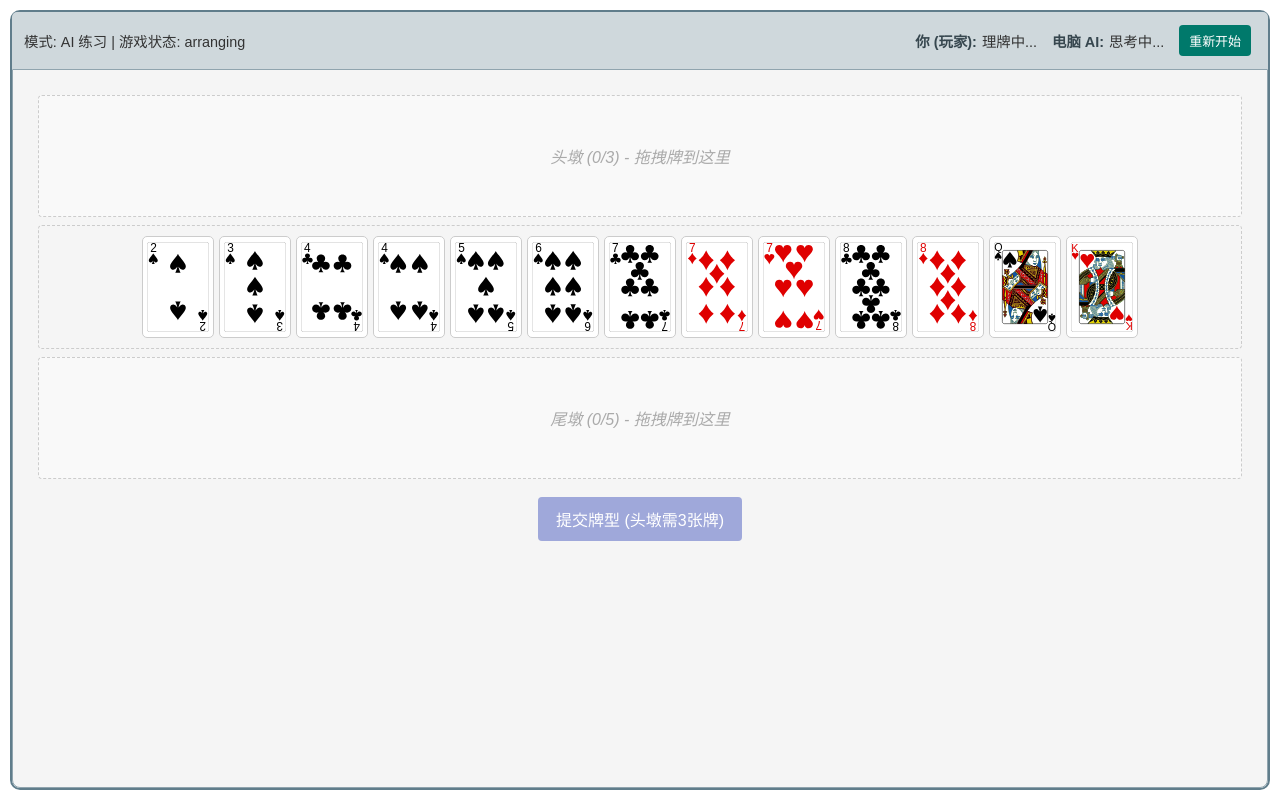
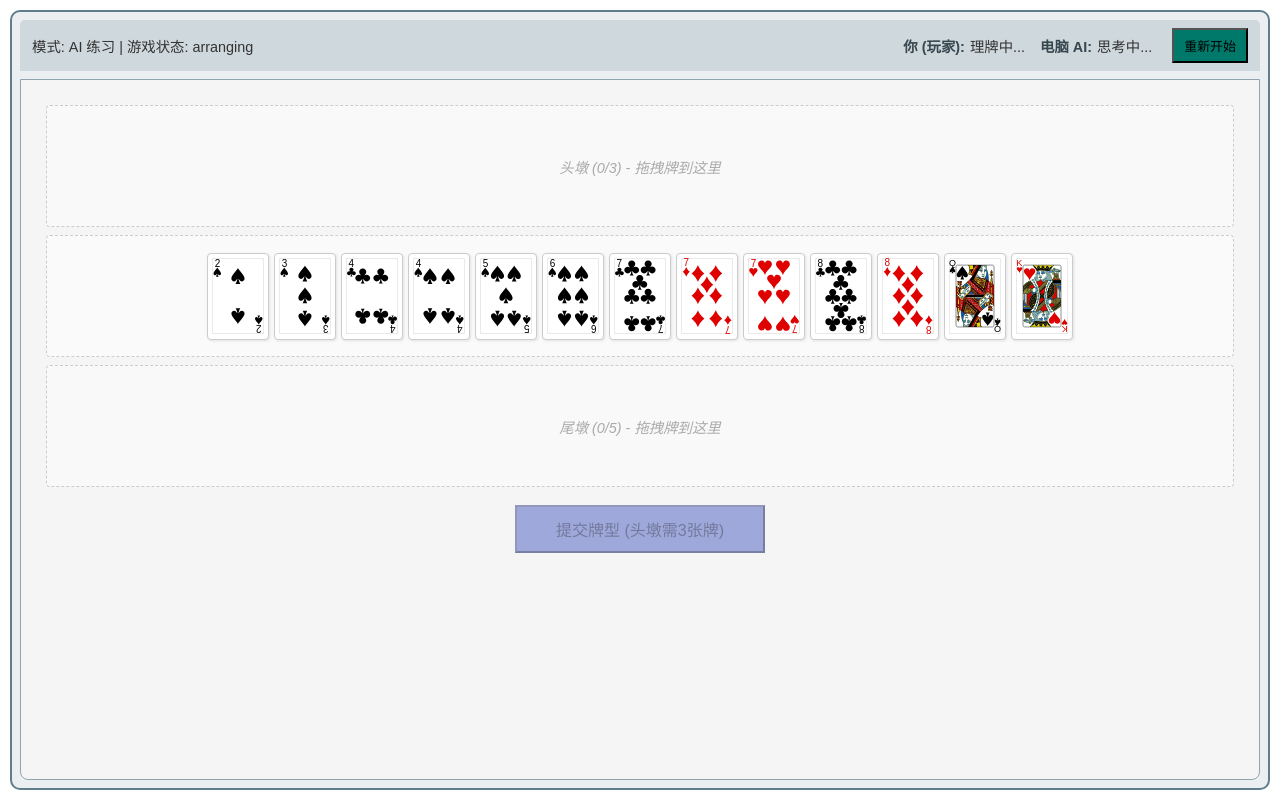
Before and after one commit to wen952555/sss, a Vue app in the folder frontend/: page / in a window 1280 px wide. Both pictures are taken after a click on the button "开始牌局". Built offline with nearby package versions, Linux system fonts and the light colour scheme.

Commit message:
Update main.css

```diff
--- a/frontend/src/assets/main.css
+++ b/frontend/src/assets/main.css
@@ -3,86 +3,219 @@ html, body {
   height: 100%;
   margin: 0;
   font-family: sans-serif;
-  background-color: #f0f0f0; /* 保持一个背景色 */
+  background-color: #f0f0f0;
   color: #333;
-  overflow-x: hidden; /* 防止水平滚动条 */
+  overflow-x: hidden;
+  -webkit-tap-highlight-color: transparent; /* 移除移动端点击高亮 */
 }
 
 #app {
-  min-height: 100%; /* 让 Vue app 至少占满整个屏幕高度 */
-  display: flex; /* 使用 flex 布局，方便内容垂直扩展 */
-  flex-direction: column; /* 内容垂直排列 */
-  /* max-width: 900px; /* 这个可以保留，或者根据需要调整 */
-  /* margin: 0 auto;   /* 这个可以保留 */
-  /* background-color: #fff; /* 这个可以移到 App.vue 的根元素，或者保留 */
-  /* padding: 20px; */ /* 这个也建议移到 App.vue 的根元素 */
+  min-height: 100%;
+  display: flex;
+  flex-direction: column;
+  /* 移除 max-width，让其在手机上能撑满 */
+  /* max-width: 900px; */
+  /* margin: 0 auto; */ /* 在手机上通常不需要左右居中 */
 }
 
-/* 其他通用按钮、输入框样式可以保留 */
-button {
-  background-color: #4CAF50;
-  color: white;
-  padding: 10px 15px;
-  margin: 5px;
-  border: none;
-  border-radius: 4px;
-  cursor: pointer;
-  font-size: 1em;
-}
-button:hover {
-  background-color: #45a049;
-}
-button:disabled {
-  background-color: #cccccc;
-  cursor: not-allowed;
-}
-
-input[type="text"] {
-  padding: 8px;
-  margin: 5px;
-  border-radius: 4px;
+/* 卡片尺寸可以考虑用 vw 或 rem 来做响应式，但这里先保持固定，通过容器的 flex-wrap 来换行 */
+.card {
+  width: 60px; /* 稍微缩小卡片以便在手机上显示更多 */
+  height: 85px;
   border: 1px solid #ccc;
-}
-
-.card-container {
-  display: flex;
-  flex-wrap: wrap;
-  gap: 5px;
-  min-height: 100px;
-  border: 1px dashed #ccc;
-  padding: 10px;
-  border-radius: 4px;
-  position: relative;
-  align-items: center;
-  justify-content: center;
-}
-.card-container.is-empty {
-  background-color: #f9f9f9;
-}
-.card {
-  width: 70px;
-  height: 100px;
-  border: 1px solid #ccc;
-  border-radius: 5px;
+  border-radius: 4px; /* 统一圆角 */
   background-color: white;
   display: flex;
   justify-content: center;
   align-items: center;
   cursor: grab;
   user-select: none;
+  box-shadow: 1px 1px 3px rgba(0,0,0,0.1); /* 轻微阴影 */
+  transition: transform 0.1s ease-out; /* 为拖拽添加一点过渡 */
 }
 .card img {
   max-width: 90%;
   max-height: 90%;
   object-fit: contain;
 }
-.drag-over {
-  border-color: #4CAF50;
-  background-color: #e8f5e9;
+.card.dragging { /* 拖拽时卡片的样式 */
+  opacity: 0.7;
+  transform: scale(1.1) rotate(5deg);
+  box-shadow: 0 4px 8px rgba(0,0,0,0.2);
+  z-index: 1000; /*确保在最上层 */
+  position: relative; /* 配合 z-index */
+}
+
+
+.card-container {
+  display: flex;
+  flex-wrap: wrap; /* 允许卡片换行 */
+  gap: 4px; /* 缩小卡片间距 */
+  min-height: 90px; /* 调整最小高度 */
+  border: 1px dashed #b0bec5; /* 边框颜色调整 */
+  padding: 8px; /* 调整内边距 */
+  border-radius: 4px;
+  position: relative;
+  align-items: flex-start; /* 从顶部开始对齐卡片 */
+  justify-content: flex-start; /* 从左边开始对齐卡片 */
+  background-color: rgba(255,255,255,0.5); /* 半透明背景 */
+}
+.card-container.is-empty {
+  background-color: rgba(236, 239, 241, 0.7); /* #eceff1 半透明 */
+  display: flex; /* 确保即使为空，placeholder也能居中 */
+  align-items: center;
+  justify-content: center;
+}
+.drag-over { /* 拖拽到可放置区域的样式 */
+  border-color: #00796b; /* 强调颜色 */
+  border-style: solid;
+  background-color: rgba(178, 223, 219, 0.5); /* #b2dfdb 半透明 */
 }
 .drop-placeholder {
-  color: #aaa;
+  color: #78909c; /* 占位符颜色 */
   font-style: italic;
   text-align: center;
   width: 100%;
+  font-size: 0.9em;
+  padding: 10px 0; /* 给占位符一些呼吸空间 */
 }
+
+/* --- App.vue specific styles for responsiveness --- */
+.app-flex-container {
+  display: flex;
+  flex-direction: column;
+  min-height: 100vh; /* 确保占满视口 */
+  height: 100%; /* 尝试强制高度 */
+  background-color: #e0e0e0; /* 页面背景色 */
+  padding: 5px; /* 手机上边距小一点 */
+  box-sizing: border-box;
+}
+
+.game-area {
+  border: 1px solid #90a4ae; /* 边框细一点 */
+  background-color: #f5f5f5; /* 游戏区域背景 */
+  border-radius: 6px; /* 圆角小一点 */
+  display: flex;
+  flex-direction: column;
+  flex-grow: 1; /* 占据剩余空间 */
+  overflow: hidden; /* 防止内部内容溢出导致整个页面滚动 */
+  padding: 8px; /* 游戏区域内边距 */
+}
+
+.top-info-bar {
+  background-color: #b0bec5; /* 信息栏背景 */
+  padding: 6px 10px;
+  border-radius: 4px; /* 圆角与游戏区一致 */
+  margin-bottom: 8px; /* 与下方牌桌的间距 */
+  display: flex;
+  justify-content: space-between;
+  align-items: center;
+  font-size: 0.85em; /* 字体再小一点 */
+  flex-shrink: 0;
+  flex-wrap: wrap; /* 允许内容换行 */
+  gap: 5px; /* 换行时的间距 */
+}
+.game-status-mode {
+  /* flex-grow: 1; */ /* 移除，让其自然宽度 */
+  margin-right: auto; /* 将其推到左边 */
+}
+.player-statuses-inline {
+  display: flex;
+  gap: 10px;
+  /* margin: 0 10px; */ /* 调整间距 */
+  flex-wrap: nowrap; /* 玩家状态不换行 */
+  overflow-x: auto; /* 如果太长允许滚动 */
+}
+.restart-button-inline {
+  /* margin-left: auto; */ /* 移除，让其自然排列 */
+  white-space: nowrap; /* 防止按钮文字换行 */
+}
+
+/* --- GameBoard.vue specific styles for responsiveness --- */
+.game-board-container {
+  /* background-color: transparent; */ /* GameBoard 背景可以透明，由 game-area 控制 */
+  /* border: none; */ /* 移除 GameBoard 自身的边框和 padding */
+  /* padding: 0; */
+  /* border-radius: 0; */
+  display: flex;
+  flex-direction: column;
+  flex-grow: 1;
+  overflow: hidden; /* GameBoard 内部自行处理滚动 */
+}
+
+.player-area {
+  margin-bottom: 10px; /* 与提交按钮的间距 */
+  display: flex;
+  flex-direction: column;
+  flex-grow: 1;
+  overflow-y: auto; /* 理牌区域内部可以滚动 */
+  padding: 5px; /* 理牌区域内边距 */
+  -webkit-overflow-scrolling: touch; /* iOS 滚动优化 */
+}
+
+.dun-area, .initial-hand-area {
+  margin-bottom: 6px; /* 墩之间的间距 */
+}
+.initial-hand-area .card-container {
+  /* 如果希望初始手牌区能容纳更多牌而不显得拥挤 */
+  min-height: 100px; /* 可以根据需要调整 */
+}
+.dun-area-expand .card-container {
+  flex-grow: 1;
+  /* min-height: 120px; */ /* 这个可能需要调整或移除，取决于整体布局 */
+}
+
+
+.submit-hand-button {
+  margin-top: 10px;
+  padding: 8px 15px; /* 按钮小一点 */
+  font-size: 0.95em;
+  align-self: center;
+  width: 80%; /* 按钮宽度 */
+  max-width: 250px; /* 最大宽度 */
+}
+
+.showdown-area {
+  background-color: #fffde7; /* 比牌结果背景 */
+  padding: 10px;
+  border-radius: 4px;
+  border: 1px solid #fff9c4;
+  overflow-y: auto;
+  max-height: 40vh; /* 比牌结果区域最大高度为视口的40% */
+  flex-shrink: 0; /* 防止被压缩 */
+}
+
+/* 消息区域样式 */
+.message-area, .idle-message, .dealing-message {
+    flex-grow: 1;
+    display: flex;
+    align-items: center;
+    justify-content: center;
+    font-size: 1em; /* 调整字体大小 */
+    color: #546e7a;
+    padding: 15px;
+}
+
+/* 针对小屏幕的媒体查询示例 */
+@media (max-width: 400px) {
+  .card {
+    width: 50px;
+    height: 70px;
+  }
+  .card-container {
+    min-height: 75px;
+    gap: 3px;
+    padding: 5px;
+  }
+  .top-info-bar {
+      font-size: 0.75em;
+      padding: 5px 8px;
+  }
+  .player-statuses-inline {
+      gap: 8px;
+  }
+  .submit-hand-button {
+      font-size: 0.9em;
+      padding: 6px 12px;
+  }
+}
```
